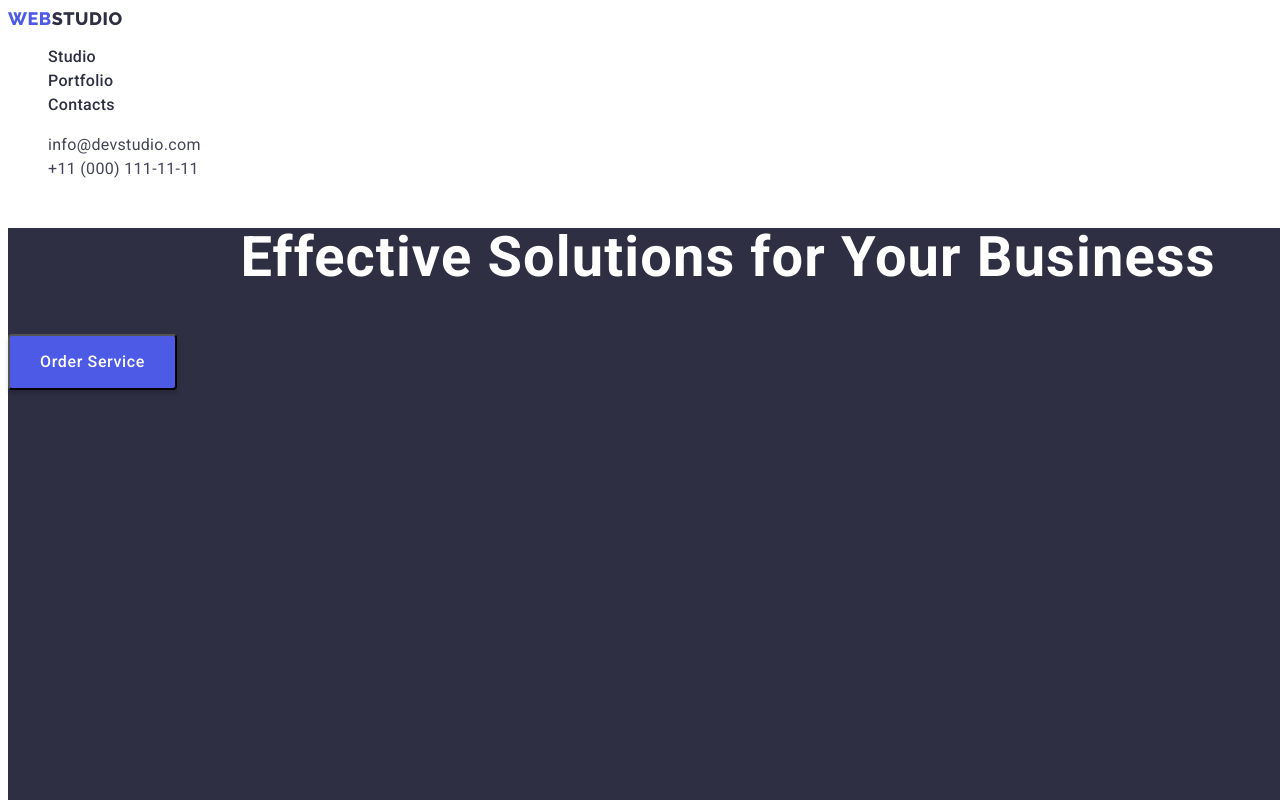
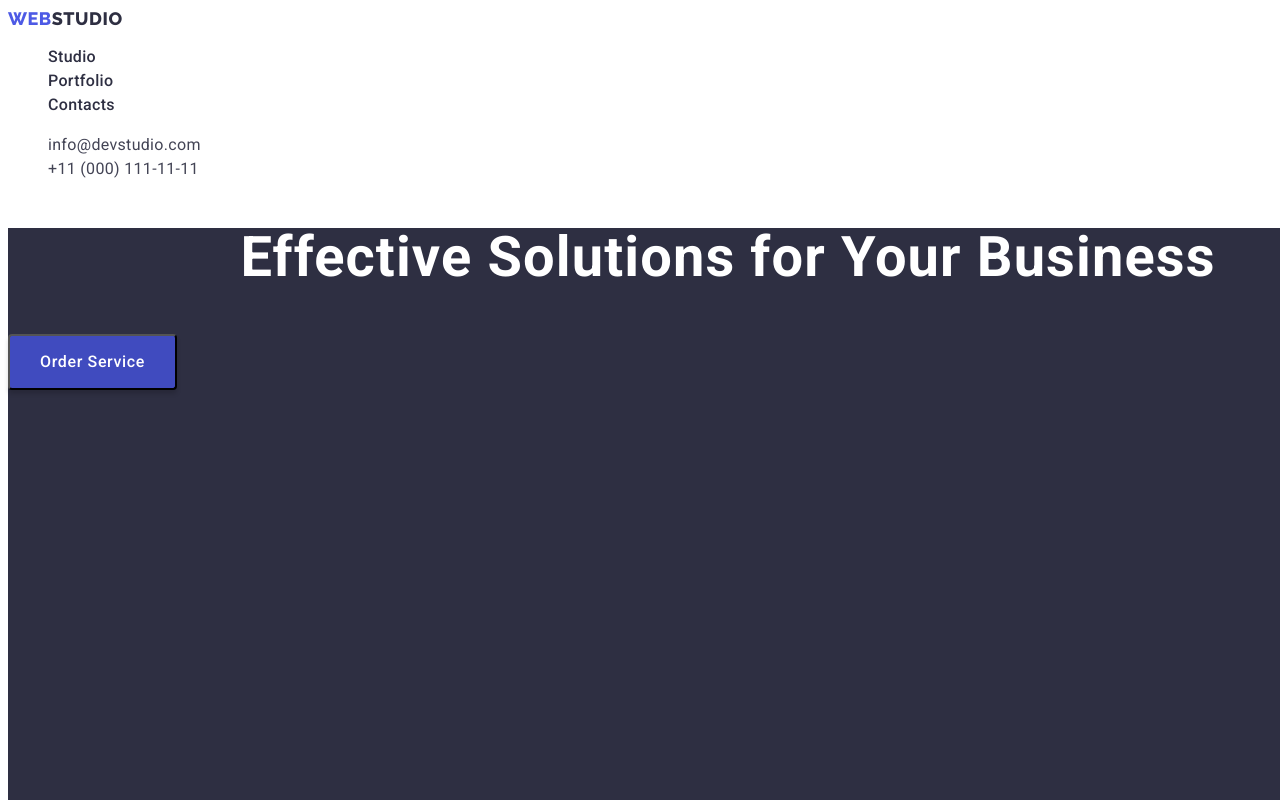
Before and after one commit to AnastasiaBndr/goit-markup-hw-02, a plain HTML site: page index.html in a window 1280 px wide. Both pictures are taken after a click on the button "Order Service". Shown: the top 800 px of the page. Drawn offline with Linux system fonts and the light colour scheme.

Commit message:
adding more variables

```diff
--- a/css/styles.css
+++ b/css/styles.css
@@ -1,11 +1,13 @@
 body {
   font-family: "Roboto", sans-serif;
   color: #434455;
+  background-color: var(--background-color);
 }
 
 /* ==================ELEMENTS================== */
 :root {
   --small-text-color: #2e2f42;
+  --background-color: #ffffff;
 }
 /* ==================COMPONENTS================== */
 .secondary-title {
@@ -134,6 +136,7 @@ body {
 }
 .hero-button:hover,
 .hero-button:focus {
+  background-color: #404bbf;
 }
 .address {
   font-style: normal;
```
